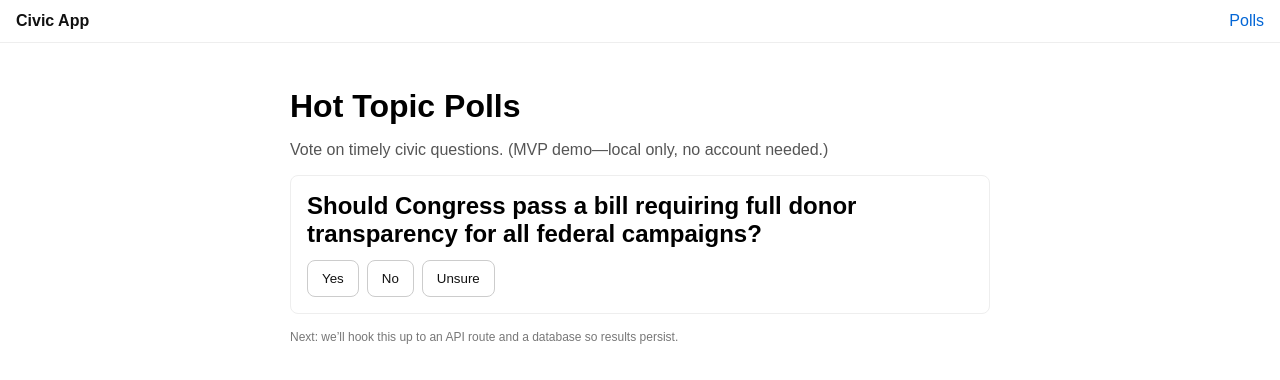
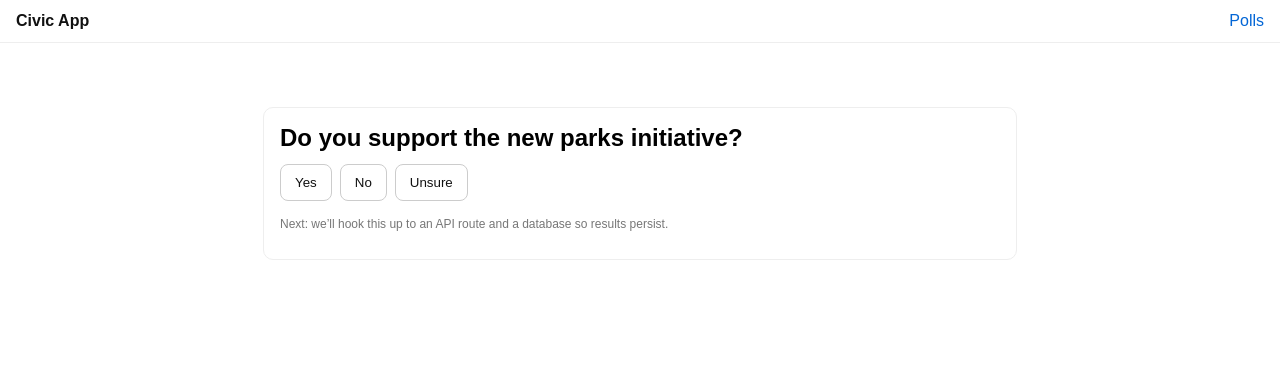
Before and after one commit to BDMoore7486/civic-app, a Next.js app in the folder apps/web/: page /polls in a window 1280 px wide. Shown: the top 380 px of the page. Built offline with nearby package versions, Linux system fonts and the light colour scheme.

Commit message:
Fix: mark /polls as client component

```diff
--- a/apps/web/src/app/polls/page.tsx
+++ b/apps/web/src/app/polls/page.tsx
@@ -2,29 +2,23 @@
 
 import { useState } from "react";
 
-const question =
-  "Should Congress pass a bill requiring full donor transparency for all federal campaigns?";
-
 export default function PollsPage() {
   const [choice, setChoice] = useState<string | null>(null);
+  const question = "Do you support the new parks initiative?";
 
   return (
-    <div style={{ maxWidth: 700, margin: "0 auto" }}>
-      <h1 style={{ marginBottom: 8 }}>Hot Topic Polls</h1>
-      <p style={{ color: "#555", marginBottom: 16 }}>
-        Vote on timely civic questions. (MVP demo—local only, no account needed.)
-      </p>
-
     <div
       style={{
+        maxWidth: 720,
+        margin: "40px auto",
+        padding: 16,
         border: "1px solid #eee",
-          borderRadius: 8,
-          padding: 16,
-          marginBottom: 16,
+        borderRadius: 10,
       }}
     >
       <h2 style={{ marginTop: 0, marginBottom: 12 }}>{question}</h2>
-        <div style={{ display: "flex", gap: 8, flexWrap: "wrap" }}>
+
+      <div style={{ display: "flex", gap: 8, flexWrap: "wrap", marginBottom: 16 }}>
         {["Yes", "No", "Unsure"].map((opt) => (
           <button
             key={opt}
@@ -33,8 +27,8 @@ export default function PollsPage() {
               padding: "10px 14px",
               borderRadius: 8,
               border: "1px solid #ccc",
-                background: choice === opt ? "#0366d6" : "#fff",
-                color: choice === opt ? "#fff" : "#111",
+              background: choice === opt ? "#e3f2fd" : "#fff",
+              color: choice === opt ? "#0366d6" : "#111",
               cursor: "pointer",
             }}
           >
@@ -42,14 +36,14 @@ export default function PollsPage() {
           </button>
         ))}
       </div>
+
       {choice && (
         <p style={{ marginTop: 12 }}>
           You chose: <strong>{choice}</strong>
         </p>
       )}
-      </div>
 
-      <p style={{ fontSize: 12, color: "#777" }}>
+      <p style={{ fontSize: 12, color: "#777", marginTop: 16 }}>
         Next: we’ll hook this up to an API route and a database so results persist.
       </p>
     </div>
```
Lines whose indentation alone changed are shown as unchanged.
